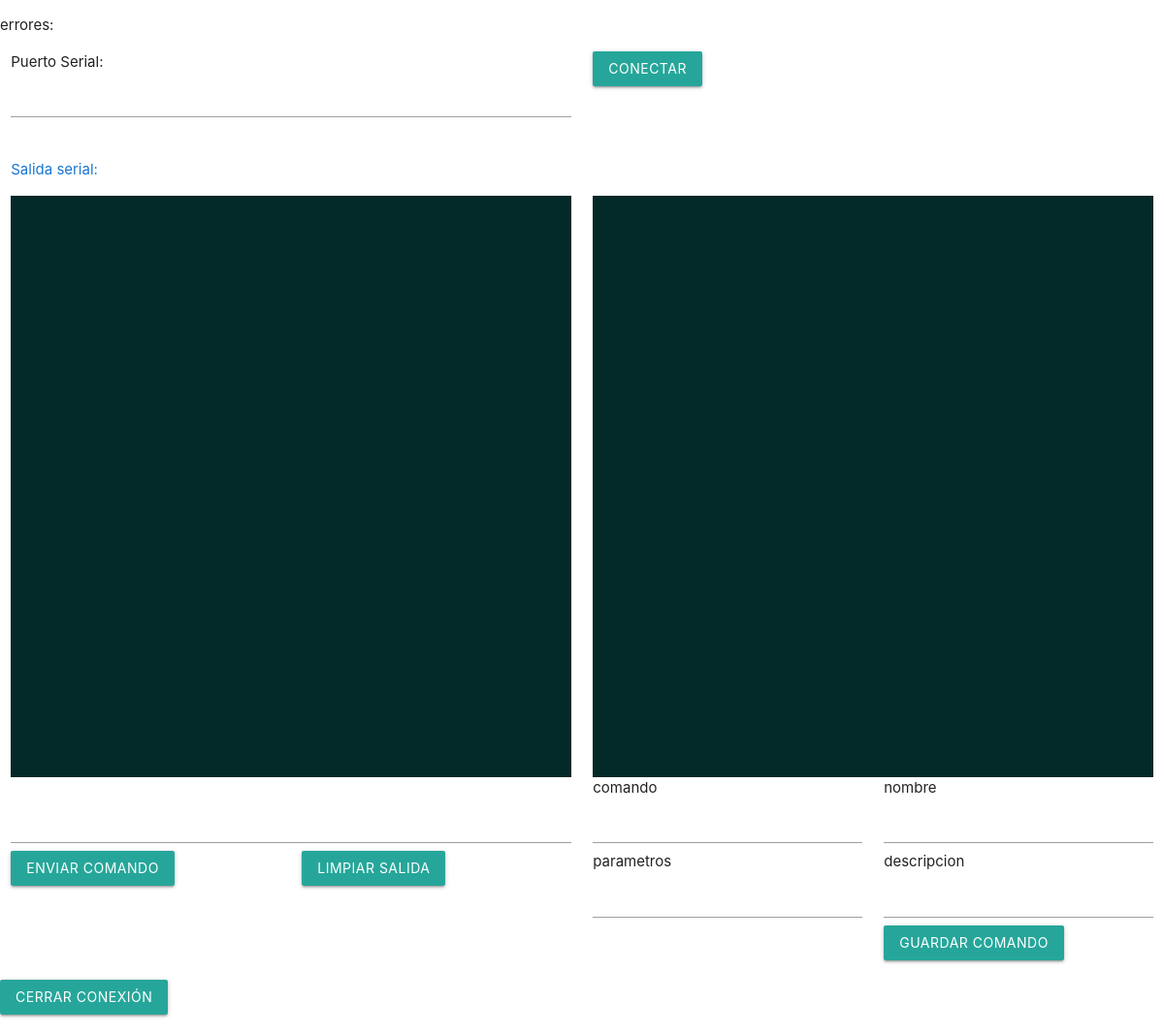
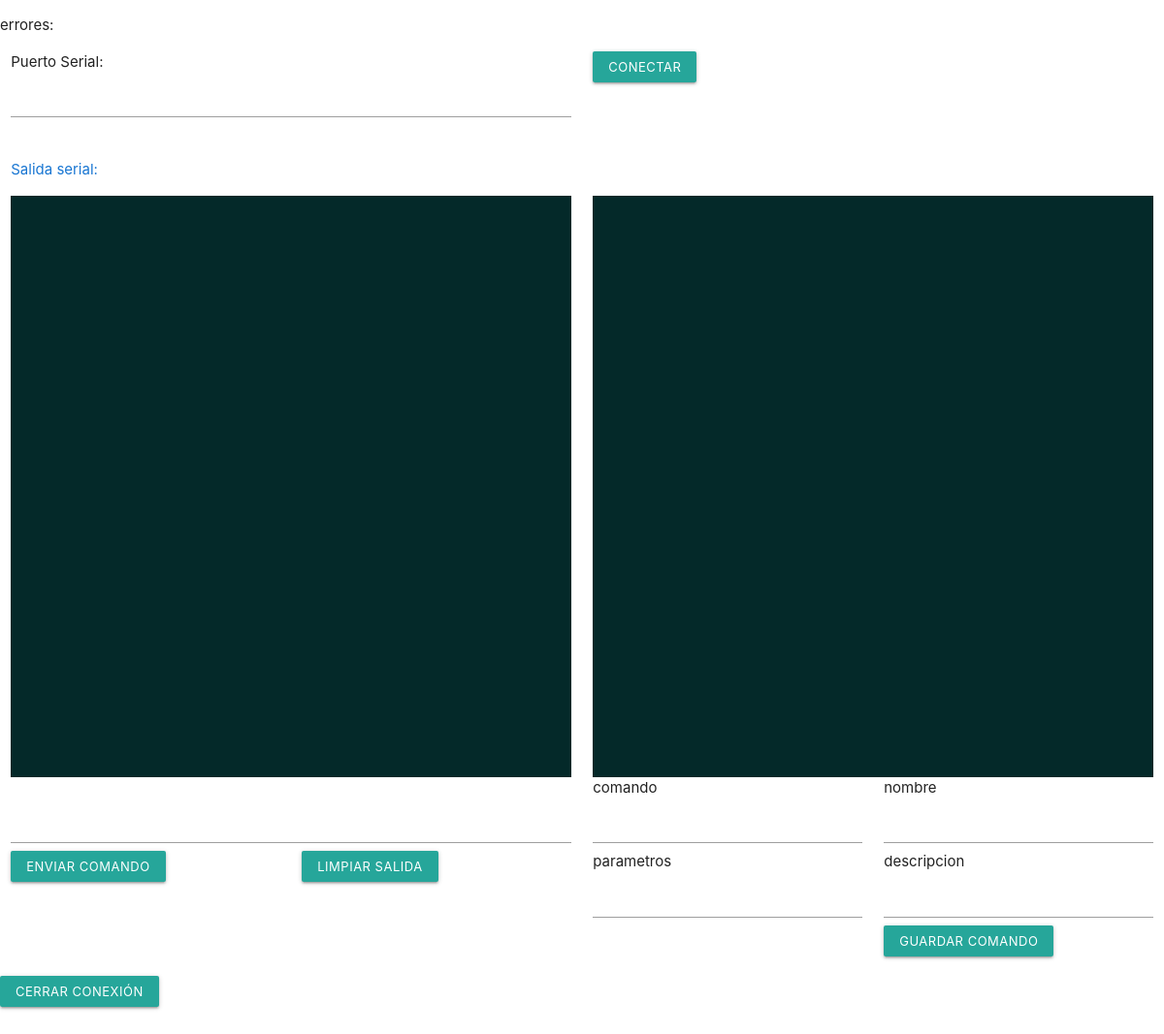
Before and after one commit to whitesoundcl/guardador-at, an Electron app: page views/index.html in a window 1200 px wide. Shown: the whole page at 97% size. Drawn offline with nearby package versions, Linux system fonts and the light colour scheme; no server answers.

Commit message:
Los botones ahora son mas pequeños

```diff
--- a/views/index.html
+++ b/views/index.html
@@ -23,7 +23,7 @@
 
         </div>
         <div class="col s6">
-            <a class="waves-effect waves-light btn" id="btnIniciarConexion">conectar</a>
+            <a class="waves-effect waves-light btn-small" id="btnIniciarConexion">conectar</a>
         </div>
     </div>
     <div class="row">
@@ -42,11 +42,11 @@
             <input id="cmdEnviar" type="text">
             <div class="row">
                 <div class="col s6">
-                    <a class="waves-effect waves-light btn" id="btnEnviarCmd">Enviar comando</a>
+                    <a class="waves-effect waves-light btn-small" id="btnEnviarCmd">Enviar comando</a>
 
                 </div>
                 <div class="col s6">
-                    <a class="waves-effect waves-light btn" id="btnLimpiar">Limpiar Salida</a>
+                    <a class="waves-effect waves-light btn-small" id="btnLimpiar">Limpiar Salida</a>
 
                 </div>
             </div>
@@ -66,12 +66,12 @@
                     <input id="txtNombreGuardar" type="text">
                     descripcion
                     <input id="txtDescripcionGuardar" type="text">
-                    <a class="waves-effect waves-light btn" id="btnGuardarComando">Guardar comando</a>
+                    <a class="waves-effect waves-light btn-small" id="btnGuardarComando">Guardar comando</a>
                 </div>
 
             </div>
         </div>
-        <a class="waves-effect waves-light btn" id="btnCerrarConexion">Cerrar conexión</a>
+        <a class="waves-effect waves-light btn-small" id="btnCerrarConexion">Cerrar conexión</a>
 
     </div>
 
```
